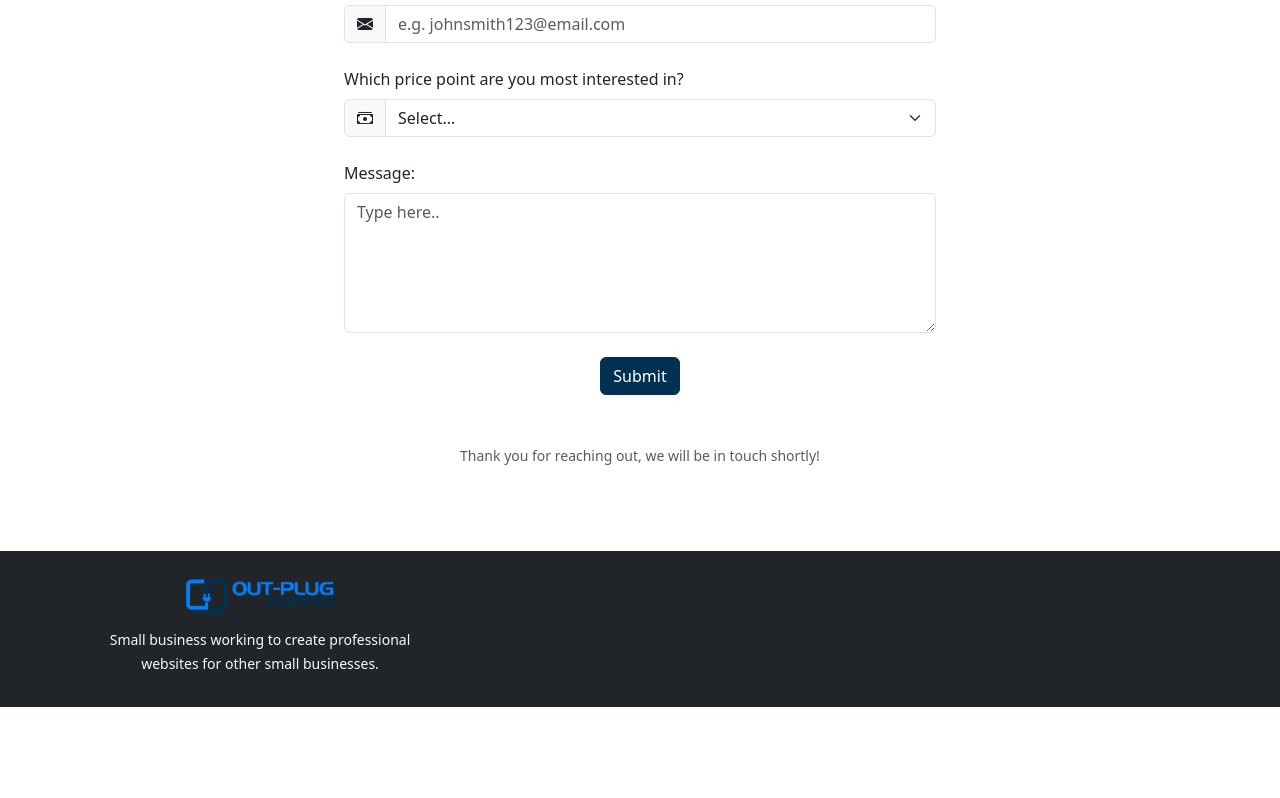
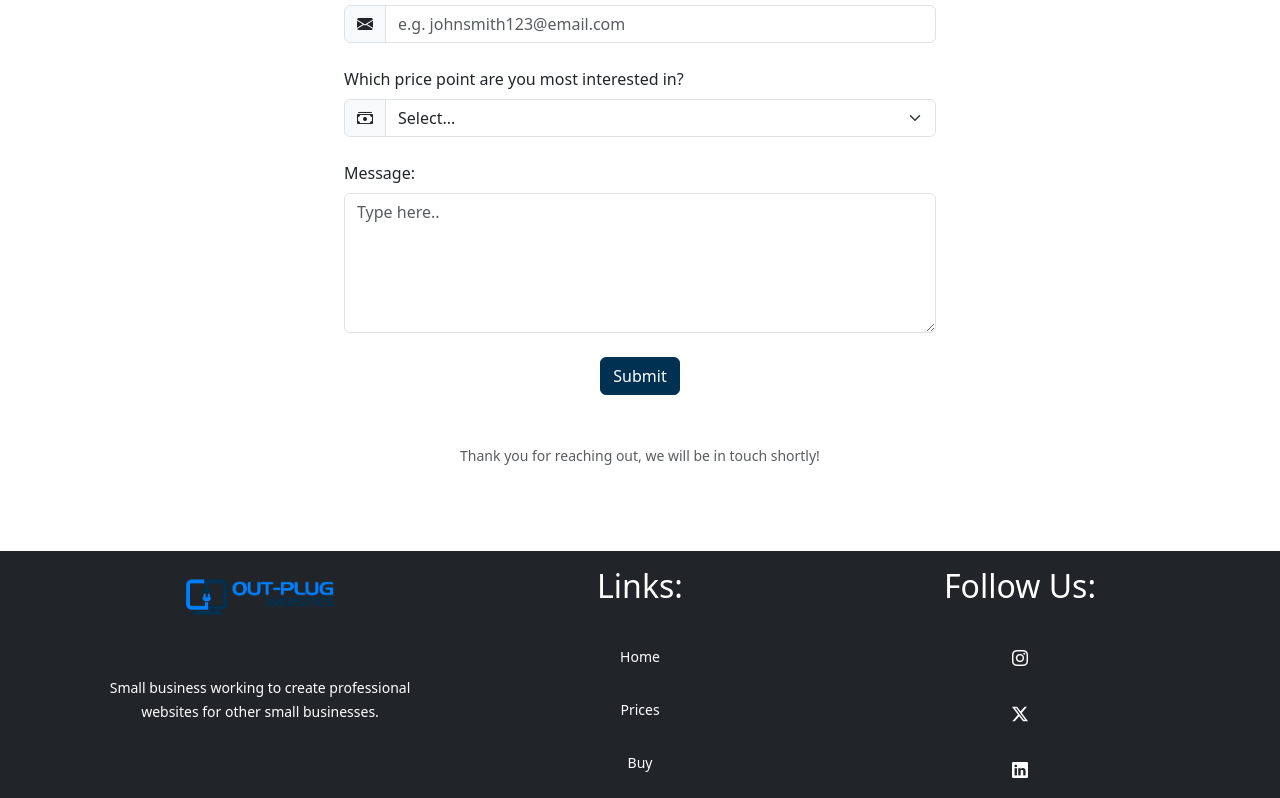
Before and after one commit to RealDniel/Outplug, a plain HTML site: page index.html in a window 1280 px wide. Shown: the part 1689-2487 px from the top of the page. Before the commit the page ends 2396 px from the top, so only its background shows below. Drawn offline with nearby package versions, Linux system fonts and the light colour scheme.

Commit message:
Finished footer. All that's needed is white outplug logo.

```diff
--- a/css/style.css
+++ b/css/style.css
@@ -3,6 +3,7 @@
     --clr-light: #f5f5f5;
     --clr-acc1: #003152;
     --clr-acc2: #0080ff;
+    --clr-foot: #ffffff;
 }
 
 section{
@@ -24,3 +25,8 @@ section{
 #footer-image-small{
     max-width: 100%;
 }
+
+.footer-font{
+    color: var(--clr-foot);
+    text-decoration: none;
+}
--- a/index.html
+++ b/index.html
@@ -225,39 +225,48 @@
     <footer id="footer" class="bg-dark">
         <div class="container-lg">
             <div class="row mt-4 justify-content-center">
+                <!--Footer Section 1 for large screen-->
                 <div class="col-4 my-3 text-start d-none d-lg-block">
                     <div class="text-center">
                         <a href="#home">
                             <img id="footer-image" class="img-fluid" src="assets/images/Out-Plug-Websites.png" alt="Out-Plug Logo">
                         </a>
                     </div>
-                    <div class="text-center">
-                        <p><small class="text-light my-3">Small business working to create professional websites for other small businesses.</small></p>
+                    <div class="text-center my-5">
+                        <p><small class="footer-font">Small business working to create professional websites for other small businesses.</small></p>
                     </div>
                 </div>
+                <!--Footer Section 1 for small screen-->
                 <div class="col-4 my-3 text-start d-lg-none">
                     <div class="text-center">
                         <a href="#home">
                             <img id="footer-image-small" class="img-fluid" src="assets/images/Out-Plug-Websites.png" alt="Out-Plug Logo">
                         </a>
                     </div>
-                    <div class="text-center">
-                        <p><small class="text-light my-3">Small business working to create professional websites for other small businesses.</small></p>
+                    <div class="text-center my-3">
+                        <p><small class="footer-font">Small business working to create professional websites for other small businesses.</small></p>
                     </div>
                 </div>
-                <div class="col-4 text-start">
-                    blah blah
+                <!--Footer Section 2-->
+                <div class="col-4 text-center">
+                    <ul class="list-group list-group-flush">
+                        <li class="list-group-item my-2 bg-dark border-0"><h2 class="footer-font">Links:</h2></li>
+                        <li class="small list-group-item my-2 bg-dark border-0"><a href="#home" class="footer-font">Home</a></li>
+                        <li class="small list-group-item my-2 bg-dark border-0"><a href="#prices" class="footer-font">Prices</a></li>
+                        <li class="small list-group-item my-2 bg-dark border-0"><a href="#buy" class="footer-font">Buy</a></li>
+                    </ul>
                 </div>
-                <div class="col-4 text-start">
-                    blah blah 2
+                <!--Footer Section 3-->
+                <div class="col-4 text-center">
+                    <ul class="list-group list-group-flush">
+                        <li class="list-group-item my-2 bg-dark border-0"><h2 class="footer-font">Follow Us:</h2></li>
+                        <li class="list-group item my-3 bg-dark border-0"><a href=""><i class="bi bi-instagram footer-font"></i></a></li>
+                        <li class="list-group item my-3 bg-dark border-0"><a href=""><i class="bi bi-twitter-x footer-font"></i></a></li>
+                        <li class="list-group item my-3 bg-dark border-0"><a href=""><i class="bi bi-linkedin footer-font"></i></a></li>
+                    </ul>
                 </div>
             </div>
         </div>
     </footer>
-
-
-
-
-
 </body>
 </html>
```
